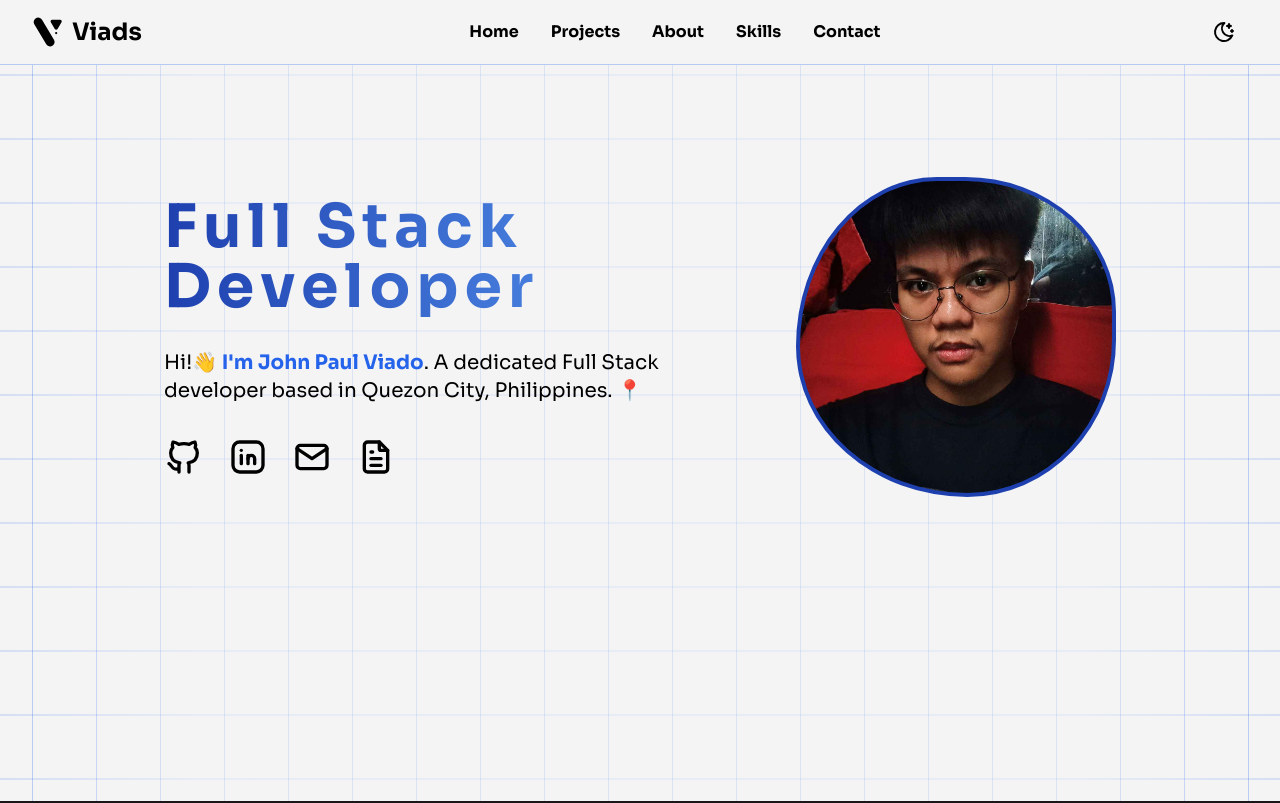
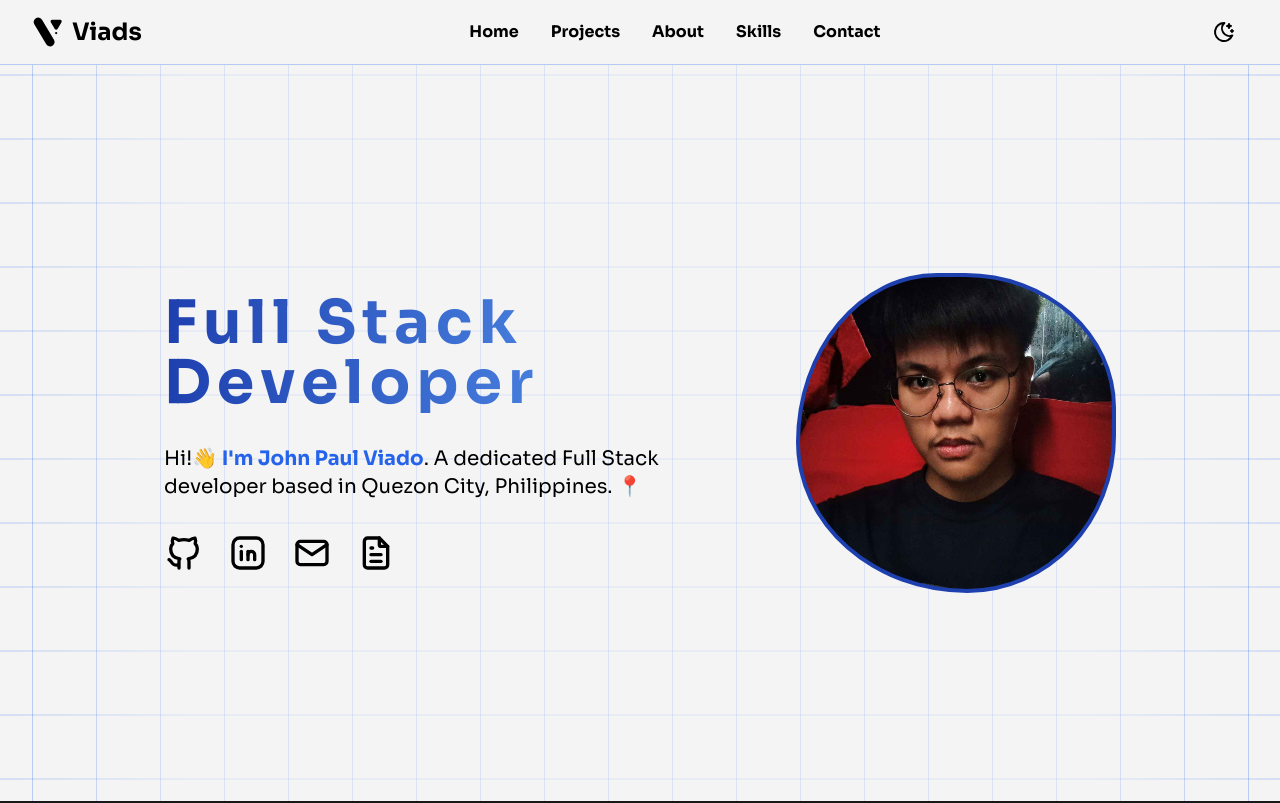
Before and after one commit to Viadsss/Portfolio, a React (Vite) app: page / in a window 1280 px wide. Shown: the top 803 px of the page. Built offline with nearby package versions, Linux system fonts and the light colour scheme; a web font is replaced by a local one.

Commit message:
center the section

```diff
--- a/src/layout/Home.tsx
+++ b/src/layout/Home.tsx
@@ -9,7 +9,7 @@ import {
 const Home = () => {
   return (
     <section
-      className="mx-auto flex min-h-[calc(100vh-4rem)] max-w-screen-2xl flex-col transition"
+      className="mx-auto flex min-h-[calc(100vh-4rem)] max-w-screen-2xl flex-col justify-center transition"
       id="home"
     >
       <div className="flex flex-col items-center justify-center gap-4 px-6 py-8 text-center backdrop-blur-0 lg:my-12 lg:flex-row-reverse lg:text-left">
```
